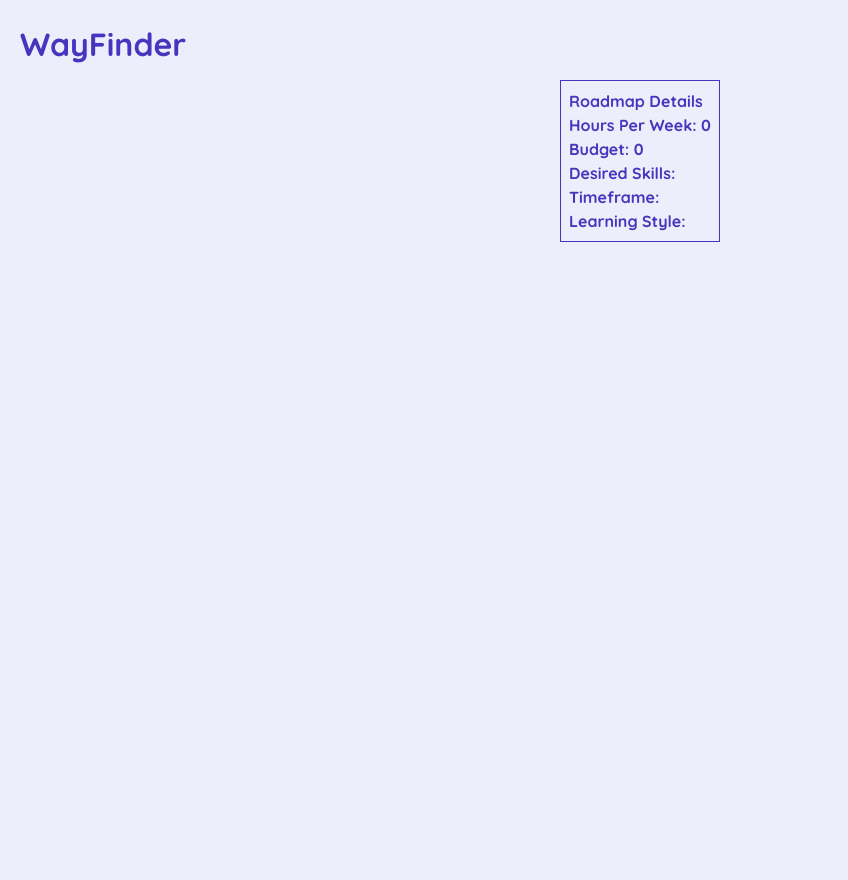
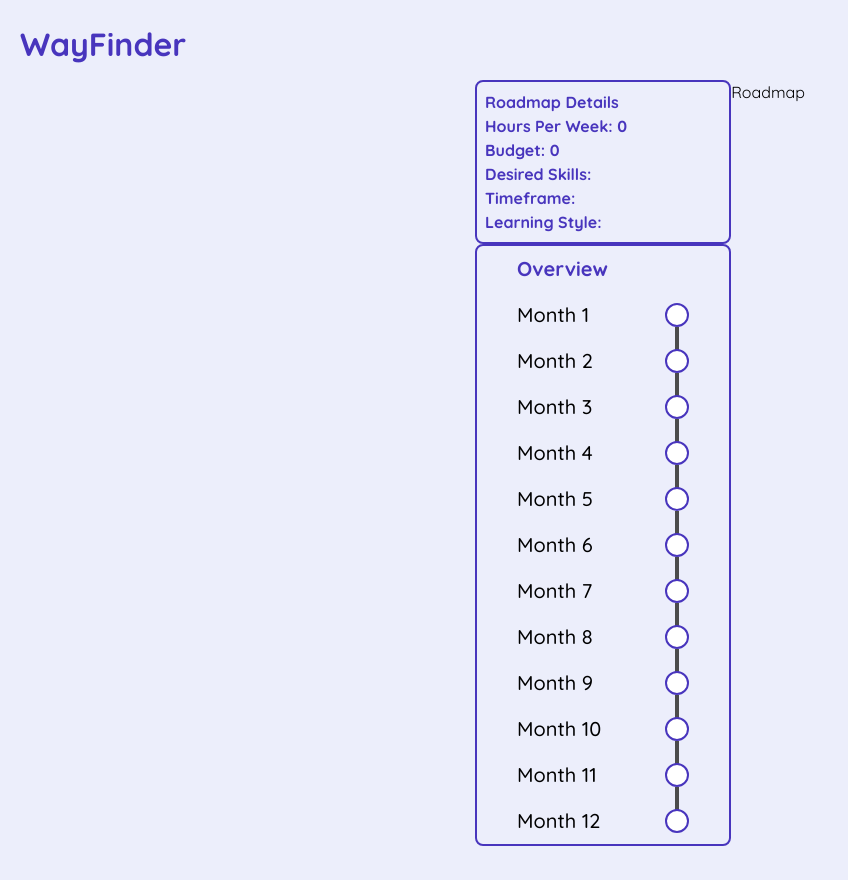
Before and after one commit to britzky/career-coach, a React (Vite) app in the folder frontend/career-coach/: page /roadmap in a window 1280 px wide. Shown: the whole page, without its empty margins (0-848 px from the left). Built offline with nearby package versions, Linux system fonts and the light colour scheme.

Commit message:
Adjusted the instructions to accept Entry-level mid-level and so on for years_of_experience field.

```diff
--- a/frontend/career-coach/src/components/CourseAccordion/CourseAccordion.tsx
+++ b/frontend/career-coach/src/components/CourseAccordion/CourseAccordion.tsx
@@ -9,7 +9,7 @@ export const CourseAccordion: React.FC = () => {
   return (
     <div>
         {roadmap && roadmap.roadmap.map((item, index) => (
-            <div className="my-1 flex flex-col justify-center items-center">
+            <div className="flex flex-col items-center">
                 <CourseAccordionItems
                     key={index}
                     month={item.month}
--- a/frontend/career-coach/src/pages/JobLevel/JobLevel.tsx
+++ b/frontend/career-coach/src/pages/JobLevel/JobLevel.tsx
@@ -22,13 +22,13 @@ export const JobLevel = () => {
         </div>
         <div className="flex flex-wrap gap-10 justify-center">
           <div>
-            <CareerInfoCard text="Entry Level" years="0-3 years" tag="Entry" onCardClick={handleCardClick}/>
+            <CareerInfoCard text="Entry Level" years="0-3 years" tag="Entry-level" onCardClick={handleCardClick}/>
           </div>
           <div>
-            <CareerInfoCard text="Mid Level" years="3-5 Years" tag="Mid" onCardClick={handleCardClick}/>
+            <CareerInfoCard text="Mid Level" years="3-5 Years" tag="Mid-level" onCardClick={handleCardClick}/>
           </div>
           <div>
-            <CareerInfoCard text="Senior Level" years="5-7 Years" tag="Senior" onCardClick={handleCardClick}/>
+            <CareerInfoCard text="Senior Level" years="5-7 Years" tag="Senior-level" onCardClick={handleCardClick}/>
           </div>
           <div>
             <CareerInfoCard text="Manager" years="7-10 Years" tag="Manager" onCardClick={handleCardClick}/>
--- a/frontend/career-coach/src/pages/Roadmap/Overview.tsx
+++ b/frontend/career-coach/src/pages/Roadmap/Overview.tsx
@@ -13,7 +13,6 @@ export const Overview = () => {
       }
 
   return (
-    <div className="flex flex-col items-center mt-28">
     <div className="border-2 border-purpleText py-2 px-10 rounded-lg">
       <p className="text-xs font-bold mb-4 text-purpleText">Overview</p>
       <div className="space-y-4">
@@ -36,6 +35,5 @@ export const Overview = () => {
         ))}
       </div>
     </div>
-  </div>
   )
 }
--- a/frontend/career-coach/src/pages/Roadmap/Roadmap.tsx
+++ b/frontend/career-coach/src/pages/Roadmap/Roadmap.tsx
@@ -1,17 +1,22 @@
 import { useCareerDetails } from "../../context/CareerContext"
 import { CourseAccordion } from "../../components"
 import { RoadmapDetails } from "./RoadmapDetails"
+import { Overview } from "./Overview"
 
 export const Roadmap = () => {
-    const { roadmap } = useCareerDetails()
+    const { roadmap, careerDetails } = useCareerDetails()
     console.log(roadmap)
   return (
     <div className="flex justify-center min-h-screen w-full mt-20">
+      <div className="flex flex-col">
+        <RoadmapDetails />
+        <Overview />
+      </div>
       <div>
-        <RoadmapDetails />
+        <h1>{careerDetails.career} Roadmap</h1>
         <p>{roadmap?.summary}</p>
+        <CourseAccordion />
       </div>
-      <CourseAccordion />
     </div>
   )
 }
--- a/frontend/career-coach/src/pages/Roadmap/RoadmapDetails.tsx
+++ b/frontend/career-coach/src/pages/Roadmap/RoadmapDetails.tsx
@@ -4,7 +4,7 @@ export const RoadmapDetails = () => {
     const { careerDetails } = useCareerDetails();
 
   return (
-    <div className="border border-purpleText p-2 text-purpleText">
+    <div className="border-2 border-purpleText p-2 text-purpleText rounded-lg">
         <h1 className="font-bold">Roadmap Details</h1>
         <p className="font-bold">Hours Per Week: <span>{careerDetails.hours_dedicated_to_learning}</span></p>
         <p className="font-bold">Budget: <span>{careerDetails.budget}</span></p>
```
Also changed, not shown: 1 other file (tests, documents, lock files or other folders).
